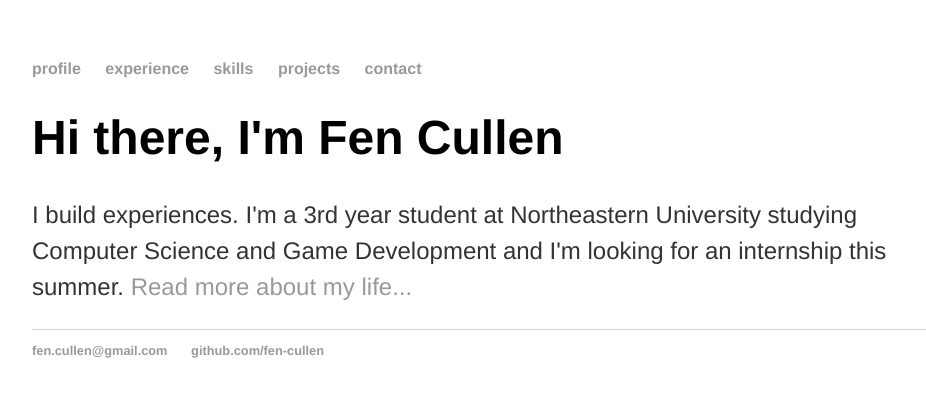
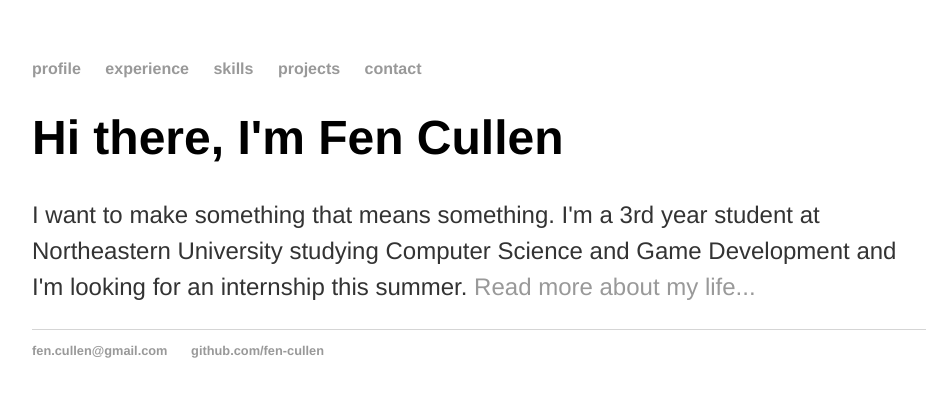
Before and after one commit to fen-cullen/fen-cullen.github.io, a Jekyll site: the page built from index.html, in a window 1280 px wide. Shown: the top 397 px of the page, without its empty margins (160-1086 px from the left). Built offline with Jekyll 4.4.1, drawn with Linux system fonts in a browser that asks for light colours.

Commit message:
Update index.html

```diff
--- a/index.html
+++ b/index.html
@@ -7,7 +7,7 @@ title: Profile
 		Hi there, I'm Fen Cullen
 	</h1>
 	<p>
-		I build experiences. I'm a 3rd year student at Northeastern University studying Computer Science and Game Development and I'm looking for an internship this summer.
+		I want to make something that means something. I'm a 3rd year student at Northeastern University studying Computer Science and Game Development and I'm looking for an internship this summer.
 		<a href="/experience">
 			Read more about my life...
 		</a>
```
